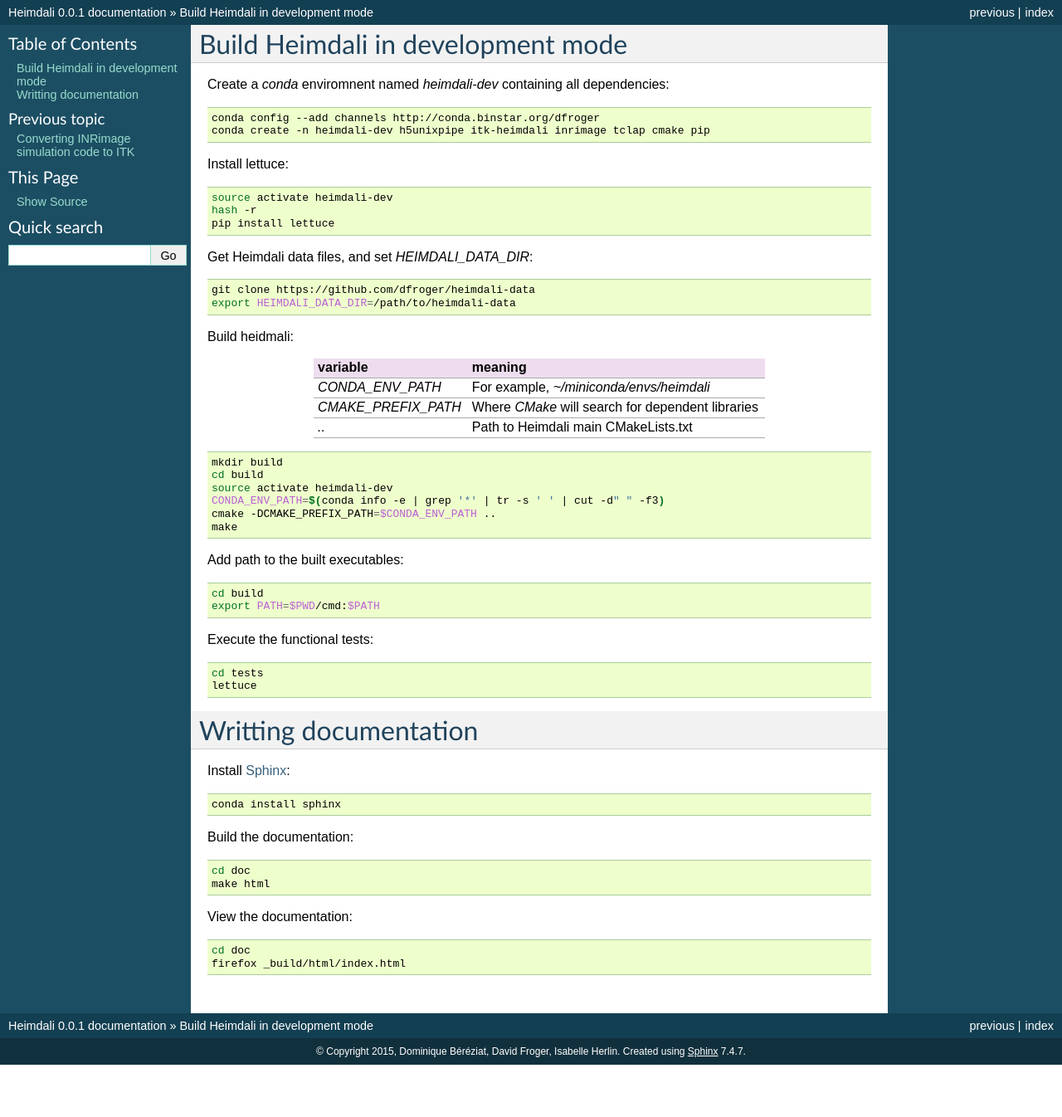
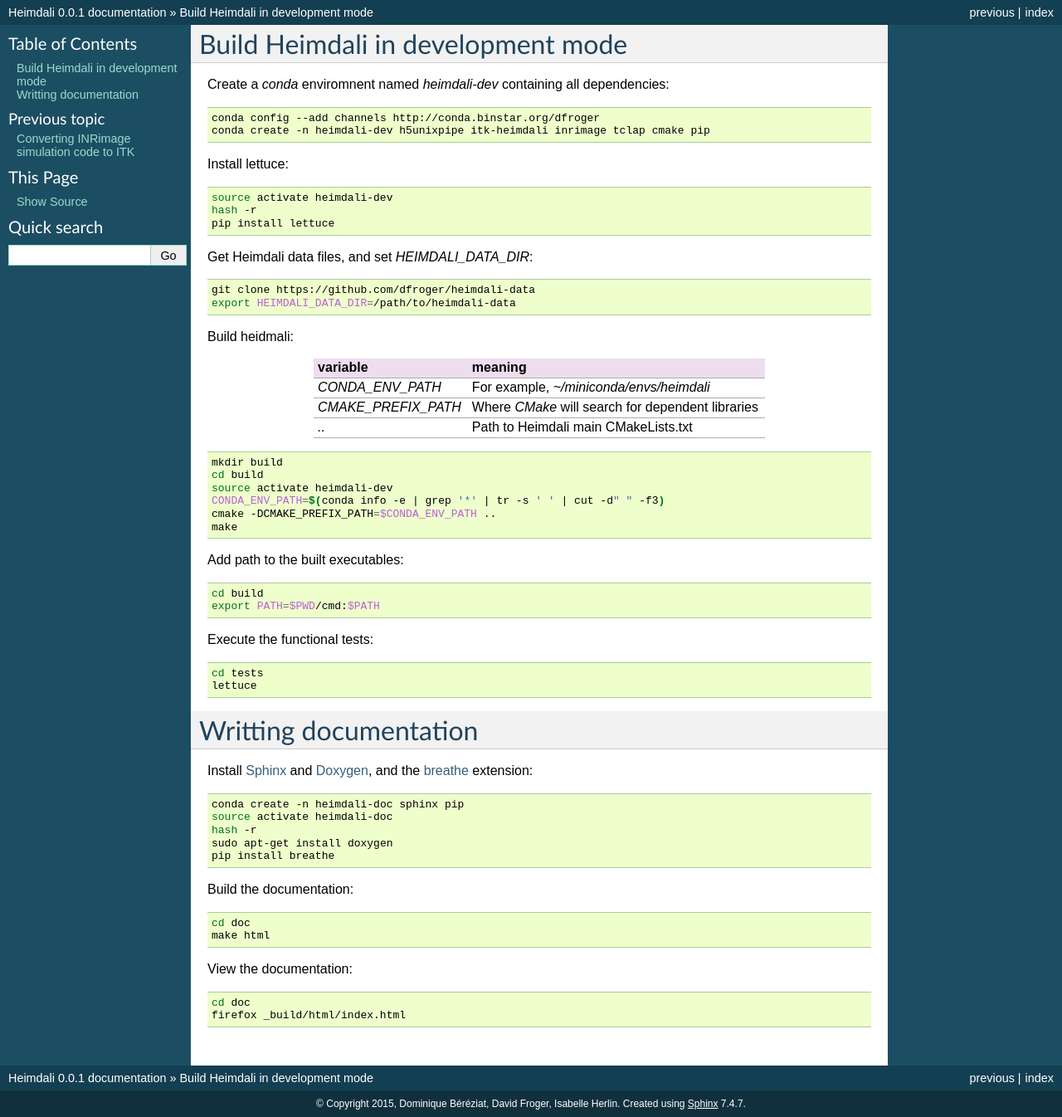
Before and after one commit to heimdali/heimdali, a Sphinx documentation site: the page built from doc/develop.rst, in a window 1280 px wide. Shown: the whole page at 83% size. Built offline with Sphinx 7.4.7, drawn with Linux system fonts in a browser that asks for light colours; before the commit the page ends 1283 px from its top, so only the background shows below that.

Commit message:
DOC: how to install breathe

```diff
--- a/doc/develop.rst
+++ b/doc/develop.rst
@@ -63,11 +63,16 @@
 Writting documentation
 ====================================
 
-Install Sphinx_:
+
+Install Sphinx_ and Doxygen_, and the breathe_ extension:
 
 .. code-block:: bash
 
-    conda install sphinx
+    conda create -n heimdali-doc sphinx pip
+    source activate heimdali-doc
+    hash -r
+    sudo apt-get install doxygen
+    pip install breathe
 
 Build the documentation:
 
@@ -84,3 +89,5 @@
     firefox _build/html/index.html
 
 .. _Sphinx: http://sphinx-doc.org/
+.. _Doxygen: www.doxygen.org/
+.. _breathe: https://breathe.readthedocs.org
```
